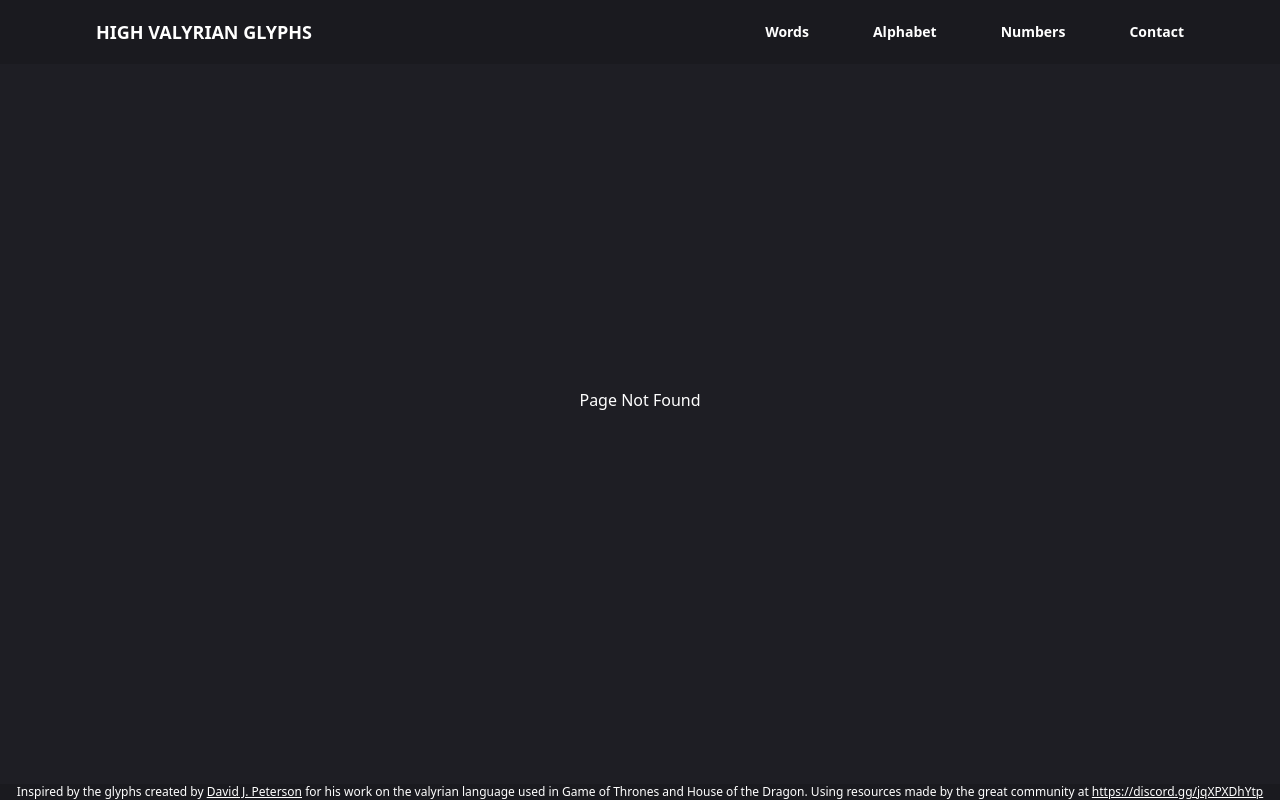
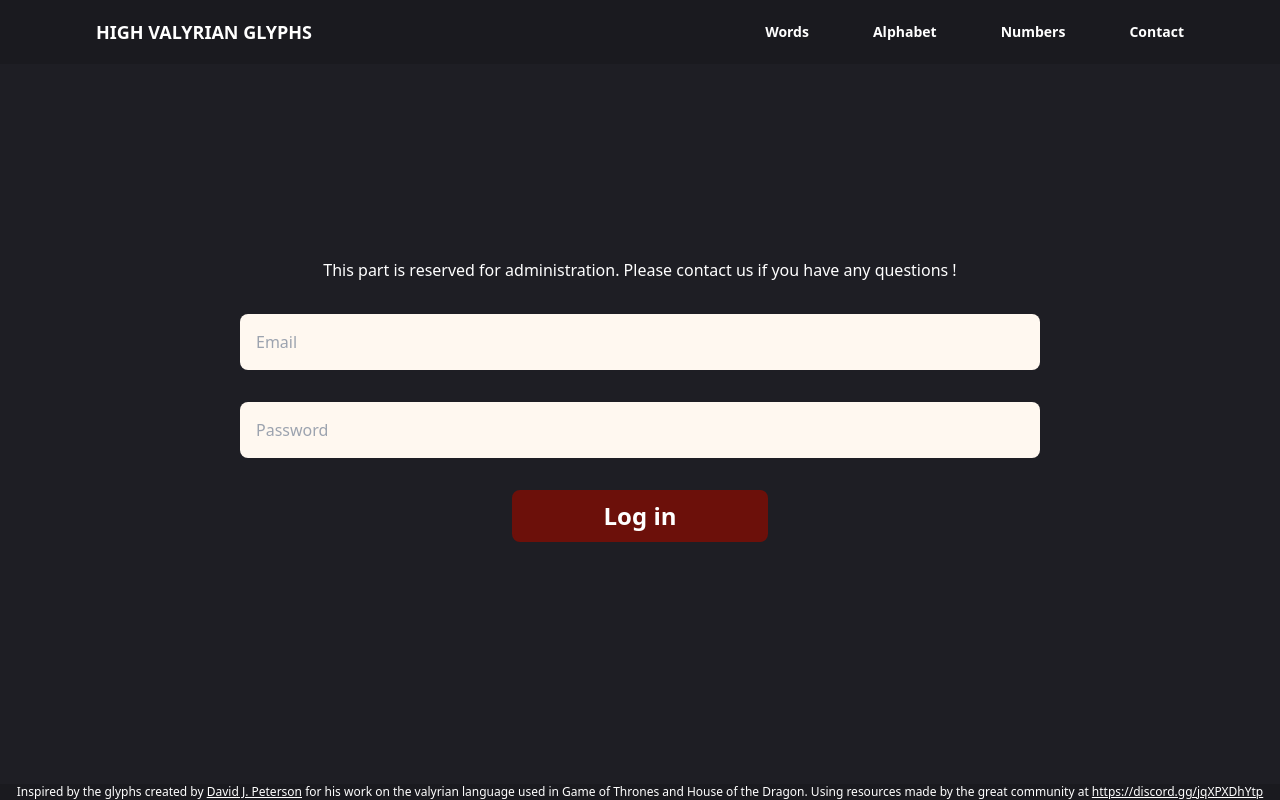
Before and after one commit to Ulkio/highvalyrian-front, a React (Vite) app: page /login in a window 1280 px wide. Built offline with nearby package versions, Linux system fonts and the light colour scheme; no server answers.

Commit message:
firebase auth for admin

```diff
--- a/package.json
+++ b/package.json
@@ -14,6 +14,7 @@
     "@fortawesome/react-fontawesome": "^0.2.0",
     "@tanstack/react-query": "^4.22.0",
     "axios": "^1.2.2",
+    "firebase": "^10.12.2",
     "framer-motion": "^8.2.4",
     "react": "^18.2.0",
     "react-dom": "^18.2.0",
--- a/src/App.jsx
+++ b/src/App.jsx
@@ -1,36 +1,42 @@
 import Navbar from "@c/Navbar";
 import Footer from "@c/Footer";
-import About from "@p/About";
-import Phrases from "@p/Phrases";
 import Builder from "@p/Builder";
 import Words from "@p/Words";
 import Characters from "@p/Characters";
 import Numbers from "@p/Numbers";
 import Contact from "@p/Contact";
 import NotFound from "@p/NotFound";
+import Login from "@p/Login";
 import Admin from "@p/Admin";
 import { useMediaQuery } from "react-responsive";
-
 import { Routes, Route } from "react-router-dom";
-
+import { AuthProvider } from "./context/AuthContext.jsx";
+import ProtectedRoute from "./pages/ProtectedRoute.jsx";
 function App() {
   const isAboveMediumScreens = useMediaQuery({ query: `(min-width:1024px)` });
 
   return (
     <div className="app">
+      <AuthProvider>
         <Navbar />
         <Routes>
           <Route exact path="/" element={<Words />} />
           <Route path="/alphabet" element={<Characters />} />
           <Route path="/numbers" element={<Numbers />} />
-        <Route path="/phrases" element={<Phrases />} />
-        <Route path="/builder" element={<Builder />} />
-        <Route path="/about" element={<About />} />
           <Route path="/builder" element={<Builder />} />
           <Route path="/contact" element={<Contact />} />
-        {/* <Route path="/admin" element={<Admin />} /> */}
+          <Route path="/login" element={<Login />} />
+          <Route
+            path="/admin"
+            element={
+              <ProtectedRoute>
+                <Admin />
+              </ProtectedRoute>
+            }
+          />
           <Route path="/*" element={<NotFound />} />
         </Routes>
+      </AuthProvider>
       {isAboveMediumScreens && <Footer />}
     </div>
   );
--- /dev/null
+++ b/src/api/firebase.js
@@ -0,0 +1,14 @@
+import { initializeApp } from "firebase/app";
+import { getAuth } from "firebase/auth";
+
+const firebaseConfig = {
+  apiKey: import.meta.env.VITE_FIREBASE_API_KEY,
+  authDomain: import.meta.env.VITE_FIREBASE_AUTH_DOMAIN,
+  projectId: import.meta.env.VITE_FIREBASE_PROJECT_ID,
+  appId: import.meta.env.VITE_FIREBASE_APP_ID,
+};
+
+const app = initializeApp(firebaseConfig);
+const auth = getAuth(app);
+
+export { auth };
--- a/src/components/Navbar.jsx
+++ b/src/components/Navbar.jsx
@@ -3,12 +3,13 @@ import { NavLink, useLocation } from "react-router-dom";
 import { useMediaQuery } from "react-responsive";
 import { FaBars } from "react-icons/fa";
 import { motion } from "framer-motion";
+import { useAuth } from "../context/AuthContext";
 
 const Navbar = () => {
+  const { currentUser } = useAuth();
   const isAboveMediumScreens = useMediaQuery({ query: `(min-width:1024px)` });
   const pathname = useLocation().pathname;
   const [isMobileNavOpen, setIsMobileNavOpen] = useState(false);
-
   return (
     <nav className="lg:bg-navbar-dark bg-split-red w-full fixed top-0 ">
       <div className="flex justify-between items-center  h-16 lg:px-24 px-6">
@@ -41,9 +42,7 @@ const Navbar = () => {
             >
               Numbers
             </NavLink>
-            {/* <NavLink to="/builder" className={`text-white ${pathname === "/builder" ? "border-b-[1px] pb-2" : ""}`}>
-              Builder(wip)
-            </NavLink> */}
+
             <NavLink
               to="/contact"
               className={`text-white ${
@@ -52,14 +51,25 @@ const Navbar = () => {
             >
               Contact
             </NavLink>
+
             {/* <NavLink
-              to="/admin"
+              to="/login"
               className={`text-white ${
-                pathname === "/contact" ? "border-b-[1px] pb-2" : ""
+                pathname === "/login" ? "border-b-[1px] pb-2" : ""
               }`}
             >
-              Admin
-            </NavLink> */}
+              Manage
+            </NavLink>
+            {currentUser && (
+              <NavLink
+                to="/admin"
+                className={`text-white ${
+                  pathname === "/admin" ? "border-b-[1px] pb-2" : ""
+                }`}
+              >
+                Admin page
+              </NavLink>
+            )} */}
           </div>
         ) : (
           <div>
@@ -112,15 +122,6 @@ const Navbar = () => {
               >
                 Builder <span className="text-[10px]">(WIP)</span>
               </NavLink>
-              {/* <NavLink to="/phrases" className="text-white">
-              Phrases
-            </NavLink>
-            <NavLink to="/builder" className="text-white">
-              Builder
-            </NavLink>
-            <NavLink to="/about" className="text-white">
-              About
-            </NavLink> */}
               <NavLink
                 to="/contact"
                 className={`text-white ${
--- /dev/null
+++ b/src/context/AuthContext.jsx
@@ -0,0 +1,60 @@
+// src/AuthContext.js
+import React, { createContext, useContext, useEffect, useState } from "react";
+import { auth } from "../api/firebase";
+import {
+  signInWithEmailAndPassword,
+  signOut,
+  onAuthStateChanged,
+} from "firebase/auth";
+
+const AuthContext = createContext();
+
+export const useAuth = () => {
+  return useContext(AuthContext);
+};
+
+export const AuthProvider = ({ children }) => {
+  const [currentUser, setCurrentUser] = useState(null);
+  const [loading, setLoading] = useState(true);
+  const [error, setError] = useState("");
+
+  const specificUserEmail = "guillaume.verschave@gmail.com";
+
+  useEffect(() => {
+    const unsubscribe = onAuthStateChanged(auth, (user) => {
+      if (user && user.email === specificUserEmail) {
+        setCurrentUser(user);
+      } else {
+        setCurrentUser(null);
+      }
+      setLoading(false);
+    });
+
+    return unsubscribe;
+  }, []);
+
+  const login = async (email, password) => {
+    try {
+      return await signInWithEmailAndPassword(auth, email, password);
+    } catch (error) {
+      setError(error.message);
+    }
+  };
+
+  const logout = () => {
+    return signOut(auth);
+  };
+
+  const value = {
+    currentUser,
+    login,
+    logout,
+    error,
+  };
+
+  return (
+    <AuthContext.Provider value={value}>
+      {!loading && children}
+    </AuthContext.Provider>
+  );
+};
--- a/src/pages/About.jsx
+++ /dev/null
@@ -1,7 +0,0 @@
-import React from "react";
-
-const About = () => {
-  return <div>About</div>;
-};
-
-export default About;
--- a/src/pages/Contact.jsx
+++ b/src/pages/Contact.jsx
@@ -41,9 +41,10 @@ const Contact = () => {
         variants={container}
         className="md:w-[800px] flex flex-col justify-center gap-4 md:gap-8"
         action="https://formspree.io/f/mzbqzaer"
-        onSubmit={handleSubmit}>
+        onSubmit={handleSubmit}
+      >
         <motion.input
-          className="bg-white-custom rounded-sm p-4 text-dark focus:outline-none"
+          className="bg-white-custom rounded-lg p-4 text-dark focus:outline-none"
           type="text"
           name="name"
           id="name"
@@ -52,7 +53,7 @@ const Contact = () => {
         />
         <ValidationError prefix="Name" field="name" errors={state.errors} />
         <motion.input
-          className="bg-white-custom rounded-sm p-4 text-dark focus:outline-none"
+          className="bg-white-custom rounded-lg p-4 text-dark focus:outline-none"
           type="email"
           name="email"
           id="email"
@@ -61,7 +62,7 @@ const Contact = () => {
         />
         <ValidationError prefix="Email" field="email" errors={state.errors} />
         <motion.textarea
-          className="bg-white-custom rounded-sm p-4 text-dark focus:outline-none "
+          className="bg-white-custom rounded-lg p-4 text-dark focus:outline-none "
           name="message"
           id=""
           cols="30"
@@ -70,12 +71,17 @@ const Contact = () => {
           placeholder="Your message"
           variants={input}
         />
-        <ValidationError prefix="Message" field="message" errors={state.errors} />
+        <ValidationError
+          prefix="Message"
+          field="message"
+          errors={state.errors}
+        />
 
         <motion.button
-          className="self-center w-full md:w-1/2 border-split-red border-2 py-2 md:py-4 font-semibold text-2xl rounded-sm bg-split-red hover:scale-105 transition duration-200 "
+          className="self-center w-full md:w-1/2 border-split-red border-2 py-2 md:py-4 font-semibold text-2xl rounded-lg bg-split-red hover:scale-105 transition duration-200 "
           type="submit"
-          variants={button}>
+          variants={button}
+        >
           SEND
         </motion.button>
         {state.succeeded && (
@@ -83,7 +89,8 @@ const Contact = () => {
             initial="hidden"
             animate="show"
             variants={sentPopup}
-            className={` fixed bottom-0 self-center  border-split-red border-2 p-4 font-semibold text-lg rounded-sm bg-split-red`}>
+            className={` fixed bottom-0 self-center  border-split-red border-2 p-4 font-semibold text-lg rounded-lg bg-split-red`}
+          >
             Message sent !
           </motion.p>
         )}
@@ -92,7 +99,8 @@ const Contact = () => {
             initial="hidden"
             animate="show"
             variants={sentPopup}
-            className={` fixed bottom-0 self-center  border-split-red border-2 p-4 font-semibold text-lg rounded-sm bg-split-red`}>
+            className={` fixed bottom-0 self-center  border-split-red border-2 p-4 font-semibold text-lg rounded-lg bg-split-red`}
+          >
             Error !
           </motion.p>
         )}
--- /dev/null
+++ b/src/pages/Login.jsx
@@ -0,0 +1,98 @@
+import React, { useRef, useState } from "react";
+import { useAuth } from "../context/AuthContext";
+import { useNavigate } from "react-router-dom";
+import { motion } from "framer-motion";
+
+const Login = () => {
+  const emailRef = useRef();
+  const passwordRef = useRef();
+  const { login, error, logout, currentUser } = useAuth();
+  const [loading, setLoading] = useState(false);
+  const navigate = useNavigate();
+
+  const handleSubmit = async (e) => {
+    e.preventDefault();
+    setLoading(true);
+
+    try {
+      await login(emailRef.current.value, passwordRef.current.value);
+      navigate("/admin");
+    } catch {
+      setLoading(false);
+    }
+  };
+
+  const handleLogout = () => {
+    logout();
+    navigate("/");
+  };
+
+  const container = {
+    hidden: {},
+    show: {
+      transition: {
+        staggerChildren: 0.1,
+      },
+    },
+  };
+  const input = {
+    hidden: { x: -100, opacity: 0 },
+    show: { x: 0, opacity: 1 },
+  };
+  const button = {
+    hidden: { opacity: 0 },
+    show: { opacity: 1 },
+  };
+
+  return (
+    <section className="h-screen flex flex-col justify-center gap-8 items-center ">
+      <p>
+        This part is reserved for administration. Please contact us if you have
+        any questions !
+      </p>
+      {error && <p>{error}</p>}
+      <motion.form
+        initial="hidden"
+        animate="show"
+        variants={container}
+        className="md:w-[800px] flex flex-col justify-center gap-4 md:gap-8"
+        onSubmit={handleSubmit}
+      >
+        <motion.input
+          className="bg-white-custom p-4 rounded-lg text-dark focus:outline-none"
+          type="email"
+          ref={emailRef}
+          placeholder="Email"
+          variants={input}
+          required
+        />
+        <motion.input
+          className="bg-white-custom p-4 rounded-lg text-dark focus:outline-none"
+          type="password"
+          ref={passwordRef}
+          placeholder="Password"
+          variants={input}
+          required
+        />
+        <motion.button
+          className="self-center w-64 rounded-lg border-split-red border-2 p-2 font-semibold text-2xl bg-split-red hover:scale-105 transition duration-200"
+          type="submit"
+          disabled={loading}
+          variants={button}
+        >
+          Log in
+        </motion.button>
+      </motion.form>
+      {currentUser && (
+        <button
+          onClick={handleLogout}
+          className="self-center w-64 rounded-lg border-split-red border-2 p-2 font-semibold text-2xl bg-split-red hover:scale-105 transition duration-200 "
+        >
+          Log out
+        </button>
+      )}
+    </section>
+  );
+};
+
+export default Login;
--- a/src/pages/Phrases.jsx
+++ /dev/null
@@ -1,7 +0,0 @@
-import React from "react";
-
-const Phrases = () => {
-  return <div>Phrases</div>;
-};
-
-export default Phrases;
--- /dev/null
+++ b/src/pages/ProtectedRoute.jsx
@@ -0,0 +1,16 @@
+// src/ProtectedRoute.js
+import React from "react";
+import { Navigate } from "react-router-dom";
+import { useAuth } from "../context/AuthContext";
+
+const ProtectedRoute = ({ children }) => {
+  const { currentUser } = useAuth();
+
+  if (!currentUser) {
+    return <Navigate to="/login" />;
+  }
+
+  return children;
+};
+
+export default ProtectedRoute;
```
Also changed, not shown: 2 other files (tests, documents, lock files or other folders). Lines whose indentation alone changed are shown as unchanged.
